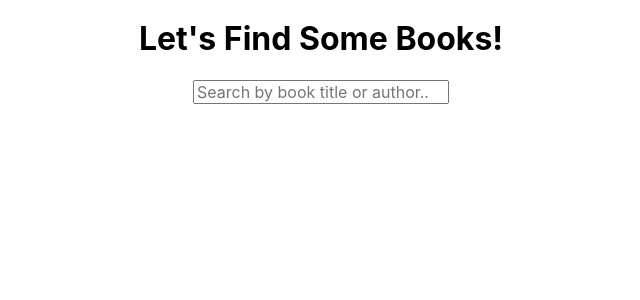
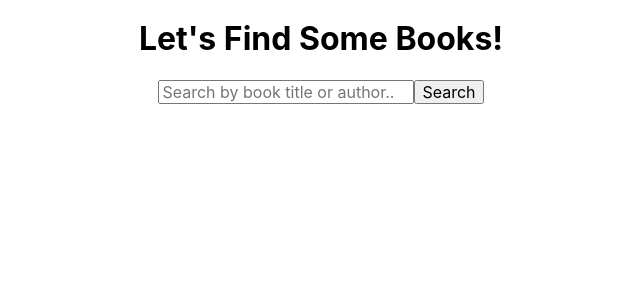
Before and after one commit to serpient/google-books-api, a React (Create React App) app: page / in a window 1280 px wide. Shown: the top 300 px of the page, without its empty margins (319-959 px from the left). Built offline with nearby package versions, Linux system fonts and the light colour scheme.

Commit message:
add search button / enter-key to trigger query

```diff
--- a/src/App.js
+++ b/src/App.js
@@ -39,16 +39,30 @@ class App extends Component {
     }
   }
 
+  handleSubmitQuery = (e) => {
+    console.log('trigger')
+    if (this.state.input !== '') {
+      this.setState({ loading: true, results: [] });
+      this.queryAPI();
+    } else {
+      this.setState({ error: 'Please provide a search query first' })
+    }
+  }
+
   handleUserInput = (e) => {
+    e.preventDefault();
     let { value, name } = e.currentTarget;
-    this.setState({ [name]: value }, () => {
-      if (this.state.input !== '') {
-        this.setState({ loading: true, results: [] });
-        this.queryAPI();
-      } else {
-        this.clearApp();
-      }
-    });
+    if (value === '') {
+      this.clearApp();
+    } else {
+      this.setState({ [name]: value, error: false });
+    }
+  }
+
+  handleKeyPress = (e) => {
+    if (e.key === 'Enter') {
+      this.handleSubmitQuery();
+    }
   }
 
   clearApp = () => {
@@ -72,7 +86,7 @@ class App extends Component {
       let result = totalItems > 0 ? items : [];
       setTimeout(() => {
         this.setState({ loading: false, results: result });
-      }, 1000)
+      }, 200)
 
     })
     .catch((err) => {
@@ -100,7 +114,15 @@ class App extends Component {
           value={input}
           placeholder='Search by book title or author...'
           onChange={(e) => {this.handleUserInput(e)}}
+          onKeyDown={(e) => { this.handleKeyPress(e)}}
         />
+        <button
+          className='query-btn'
+          type='button'
+          onClick={(e) => {this.handleSubmitQuery(e)}}
+        >
+          Search
+        </button>
         { error && <div className='error-message'>{error}</div> }
         {
           loading && <div id='loader'><i className='fas fa-spinner'></i></div>
```
